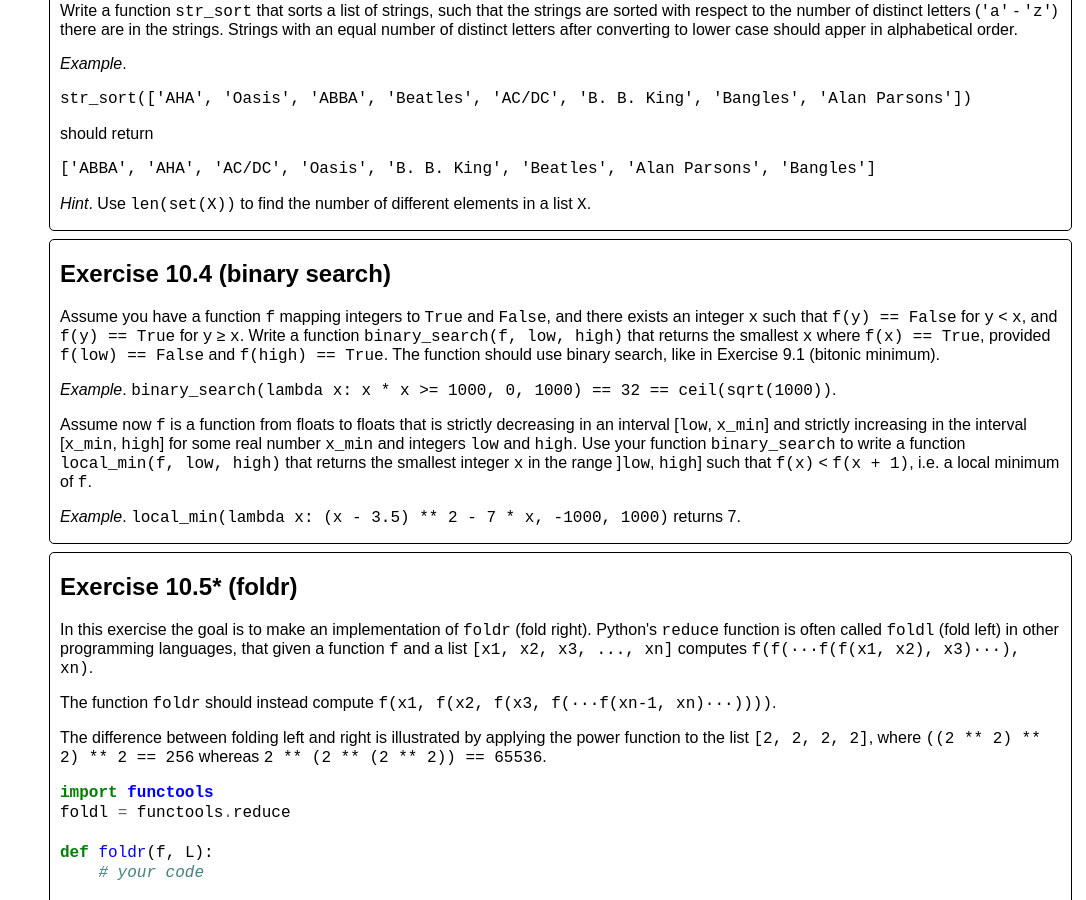
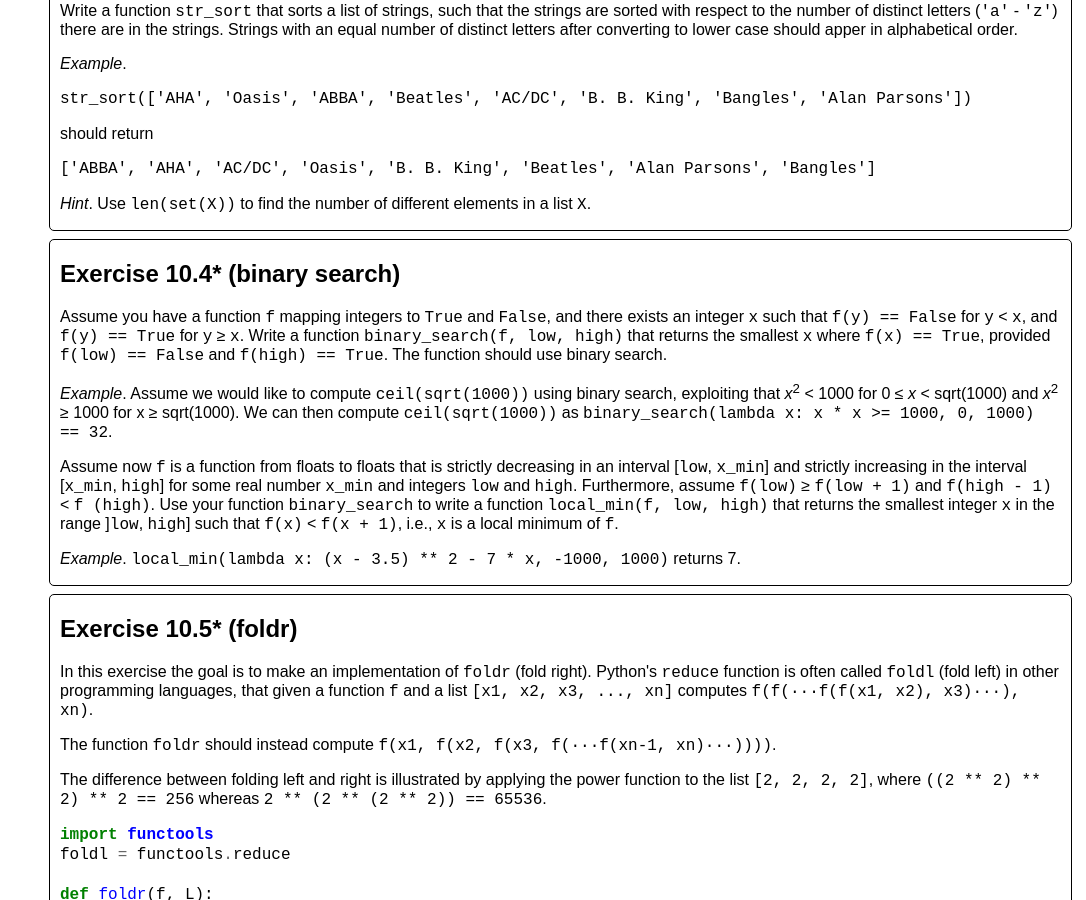
Before and after one commit to gsbrodal/gsbrodal.github.io, a Jekyll site: the page built from ipsa/exercises.html, in a window 1280 px wide and 900 px high, scrolled down 21113 px. Shown: the whole window, without its empty margins (194-1280 px from the left). Built offline with Jekyll 4.4.1, drawn with Linux system fonts in a browser that asks for light colours.

Commit message:
exercises.html all-slides.pdf classes.pdf classes.pptx code.zip lambda.pdf lambda.pptx recursion_iteration.pdf recursion_iteration.pptx

```diff
--- a/ipsa/exercises.html
+++ b/ipsa/exercises.html
@@ -913,11 +913,11 @@ length <em>i</em> with the column positions for the queens in the <em>i</em> fir
 <p><em>Hint</em>. Use <code>len(set(X))</code> to find the number of different elements in a list <code>X</code>.</p>
 </div>
 <div class="exercise">
-<h2>Exercise 10.4 (binary search)</h2>
-<p>Assume you have a function <code>f</code> mapping integers to <code>True</code> and <code>False</code>, and there exists an integer <code>x</code> such that <code>f(y) == False</code> for <code>y</code> &lt; <code>x</code>, and <code>f(y) == True</code> for <code>y</code> ≥ <code>x</code>. Write a function <code>binary_search(f, low, high)</code> that returns the smallest <code>x</code> where <code>f(x) == True</code>, provided <code>f(low) == False</code> and <code>f(high) == True</code>.  The function should use binary search, like in Exercise 9.1 (bitonic minimum).</p>
-<p><em>Example</em>. <code>binary_search(lambda x: x * x &gt;= 1000, 0, 1000) == 32 == ceil(sqrt(1000))</code>.</p>
-<p>Assume now <code>f</code> is a function from floats to floats that is strictly decreasing in an interval [<code>low</code>, <code>x_min</code>] and strictly increasing in the interval [<code>x_min</code>, <code>high</code>] for some real number <code>x_min</code> and integers <code>low</code> and <code>high</code>.
-Use your function <code>binary_search</code> to write a function <code>local_min(f, low, high)</code> that returns the smallest integer <code>x</code> in the range ]<code>low</code>, <code>high</code>] such that <code>f(x)</code> &lt; <code>f(x + 1)</code>, i.e. a local minimum of <code>f</code>.</p>
+<h2>Exercise 10.4* (binary search)</h2>
+<p>Assume you have a function <code>f</code> mapping integers to <code>True</code> and <code>False</code>, and there exists an integer <code>x</code> such that <code>f(y) == False</code> for <code>y</code> &lt; <code>x</code>, and <code>f(y) == True</code> for <code>y</code> ≥ <code>x</code>. Write a function <code>binary_search(f, low, high)</code> that returns the smallest <code>x</code> where <code>f(x) == True</code>, provided <code>f(low) == False</code> and <code>f(high) == True</code>.  The function should use binary search.</p>
+<p><em>Example</em>. Assume we would like to compute <code>ceil(sqrt(1000))</code> using binary search, exploiting that <em>x</em><sup>2</sup> &lt; 1000 for 0 &le; <em>x</em> &lt; sqrt(1000) and <em>x</em><sup>2</sup> &ge; 1000 for x &ge; sqrt(1000). We can then compute <code>ceil(sqrt(1000))</code> as <code>binary_search(lambda x: x * x &gt;= 1000, 0, 1000) == 32</code>.</p>
+<p>Assume now <code>f</code> is a function from floats to floats that is strictly decreasing in an interval [<code>low</code>, <code>x_min</code>] and strictly increasing in the interval [<code>x_min</code>, <code>high</code>] for some real number <code>x_min</code> and integers <code>low</code> and <code>high</code>. Furthermore, assume <code>f(low)</code> &ge;  <code>f(low + 1)</code> and <code>f(high - 1)</code> &lt; <code>f (high)</code>.
+Use your function <code>binary_search</code> to write a function <code>local_min(f, low, high)</code> that returns the smallest integer <code>x</code> in the range ]<code>low</code>, <code>high</code>] such that <code>f(x)</code> &lt; <code>f(x + 1)</code>, i.e., <code>x</code> is a local minimum of <code>f</code>.</p>
 <p><em>Example</em>. <code>local_min(lambda x: (x - 3.5) ** 2 - 7 * x, -1000, 1000)</code> returns 7.</p>
 </div>
 <div class="exercise">
```
Also changed, not shown: 6 other files.
